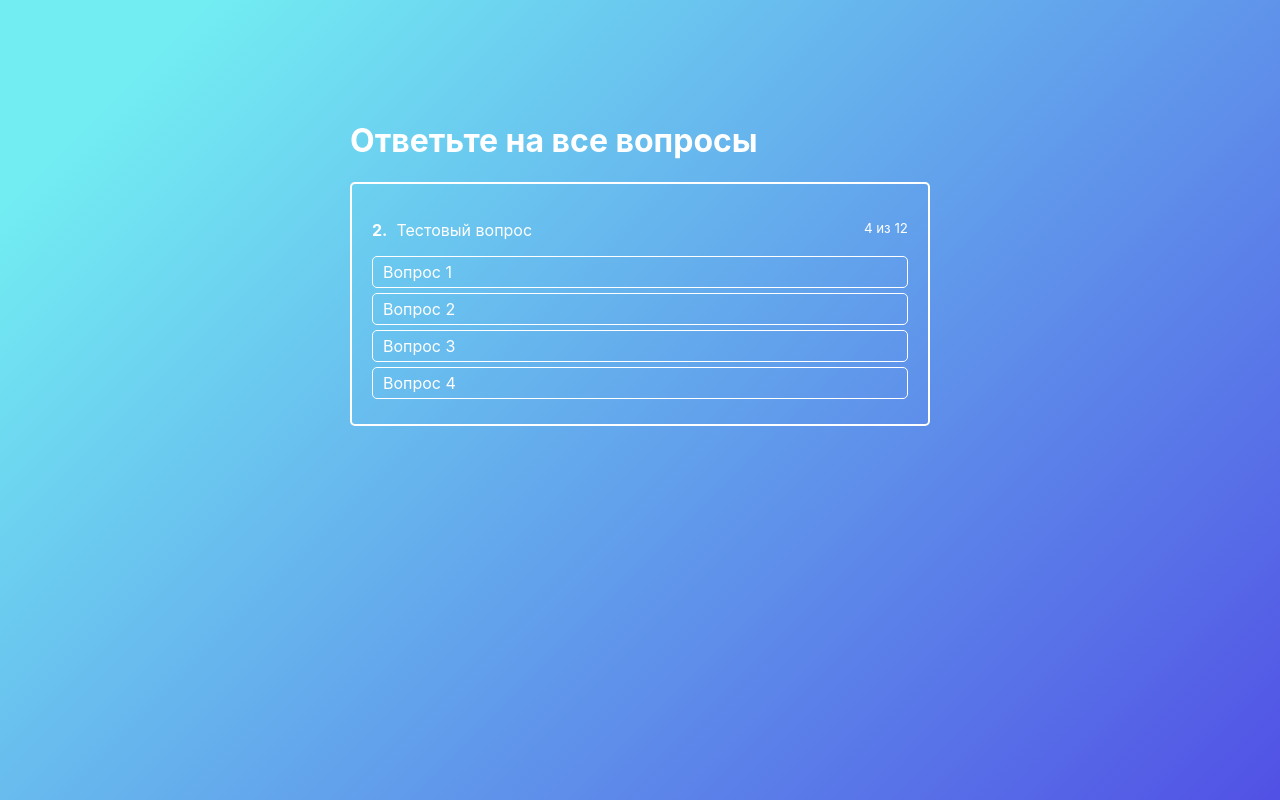
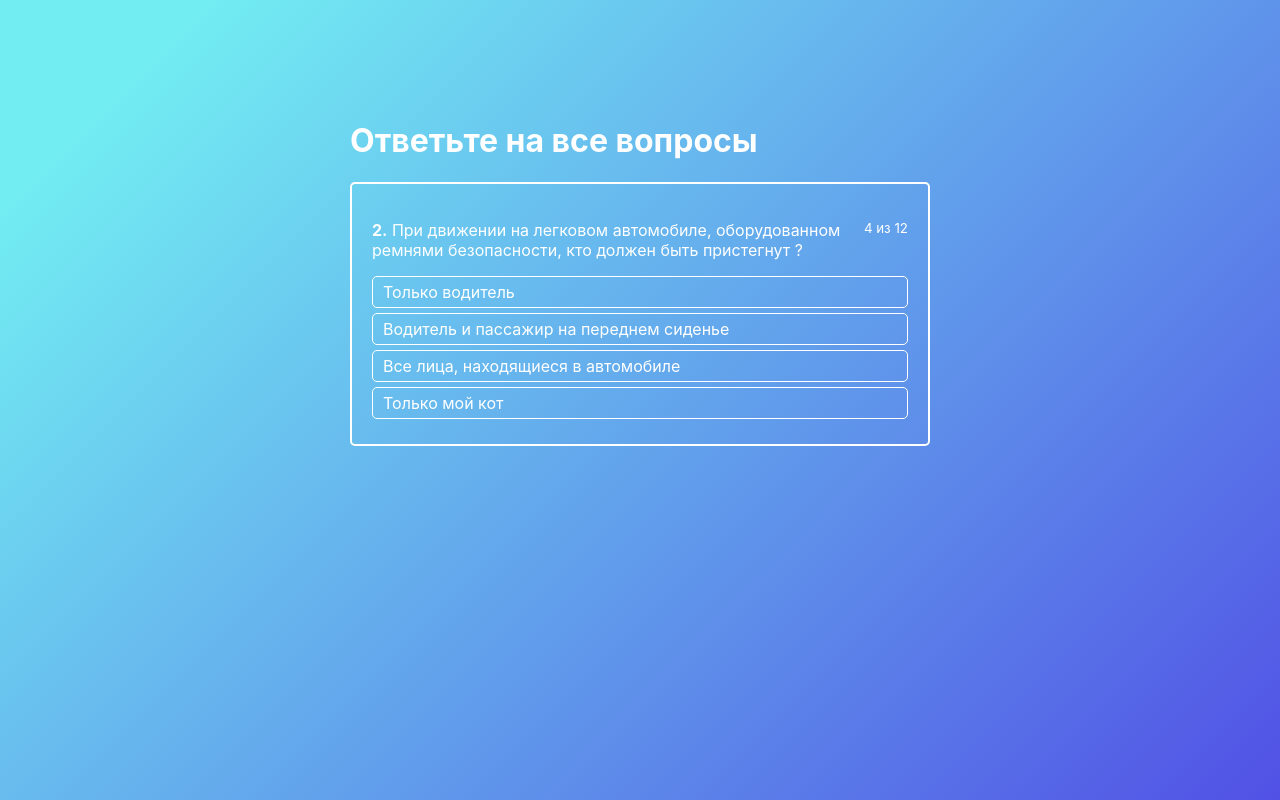
Before and after one commit to OlkhovSerge/-universal-test, a React (Create React App) app: page / in a window 1280 px wide. Built offline with nearby package versions, Linux system fonts and the light colour scheme.

Commit message:
component change

```diff
--- a/src/components/ActiveQuiz/ActiveQuiz.js
+++ b/src/components/ActiveQuiz/ActiveQuiz.js
@@ -2,12 +2,13 @@ import React from 'react';
 import classes from './ActiveQuiz.module.css';
 import AnswersList from './AnswersList/AnswersList';
 
-const ActiveQuiz = props => (
+const ActiveQuiz = props => {
+    return (
         <div className={classes.ActiveQuiz}>
             <p className={classes.Question}>
                 <span>
                     <strong>2.</strong>&nbsp;
-                Тестовый вопрос
+                    {props.question}
                 </span>
 
                 <small>4 из 12</small>
@@ -15,8 +16,10 @@ const ActiveQuiz = props => (
 
             <AnswersList
                 answers={props.answers}
+                onAnswerClick={props.onAnswerClick}
             />
         </div>
     )
+}
 
 export default ActiveQuiz
--- a/src/components/ActiveQuiz/ActiveQuiz.module.css
+++ b/src/components/ActiveQuiz/ActiveQuiz.module.css
@@ -11,3 +11,7 @@
     display: flex;
     justify-content: space-between;
 }
+
+.Question small {
+    min-width: max-content;
+}
--- a/src/components/ActiveQuiz/AnswersList/AnswerItem/AnswerItem.js
+++ b/src/components/ActiveQuiz/AnswersList/AnswerItem/AnswerItem.js
@@ -5,6 +5,7 @@ const AnswerItem = props => {
     return (
         <li
             className={classes.AnswerItem}
+            onClick={() => props.onAnswerClick(props.answer.id)}
         >
             { props.answer.text }
         </li>
--- a/src/components/ActiveQuiz/AnswersList/AnswersList.js
+++ b/src/components/ActiveQuiz/AnswersList/AnswersList.js
@@ -2,17 +2,20 @@ import React from 'react';
 import classes from './AnswersList.module.css';
 import AnswerItem from './AnswerItem/AnswerItem'
 
-const AnswersList = props => (
+const AnswersList = props => {
+    return (
         <ul className={classes.AnswersList}>
             { props.answers.map((answer, index) => {
                 return (
                     <AnswerItem
                         key={index}
                         answer={answer}
+                        onAnswerClick={props.onAnswerClick}
                     />
                 )
             })}
         </ul>
     )
+}
 
 export default AnswersList
--- a/src/containers/Quiz/Quiz.js
+++ b/src/containers/Quiz/Quiz.js
@@ -6,14 +6,20 @@ class Quiz extends Component {
     state = {
         quiz: [
             {
+                question: 'При движении на легковом автомобиле, оборудованном ремнями безопасности, кто должен быть пристегнут ?',
+                rightAnswerId: 3,
                 answers: [
-                    {text: 'Вопрос 1'},
-                    {text: 'Вопрос 2'},
-                    {text: 'Вопрос 3'},
-                    {text: 'Вопрос 4'}
+                    {text: 'Только водитель', id: 1},
+                    {text: 'Водитель и пассажир на переднем сиденье', id: 2},
+                    {text: 'Все лица, находящиеся в автомобиле', id: 3},
+                    {text: 'Только мой кот', id: 4}
                 ]
             }
         ]
+    }
+
+    onAnswerClickHandler = answerId => {
+
     }
 
     render() {
@@ -23,6 +29,8 @@ class Quiz extends Component {
                     <h1>Ответьте на все вопросы</h1>
                     <ActiveQuiz
                         answers={ this.state.quiz[0].answers }
+                        question={ this.state.quiz[0].question }
+                        onAnswerClick={ this.onAnswerClickHandler }
                     />
                 </div>
             </div>
```
Also changed, not shown: public/logo192.png (deleted), public/logo512.png (deleted), public/manifest.json. Lines whose indentation alone changed are shown as unchanged.
